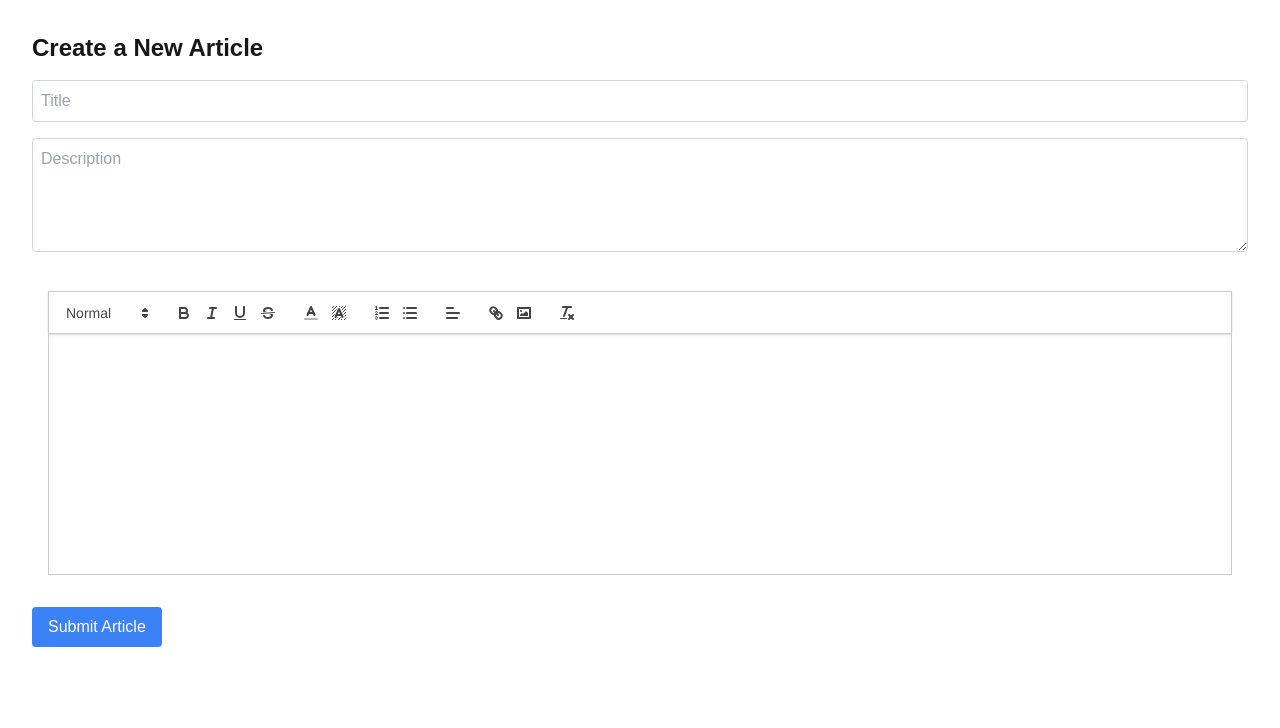
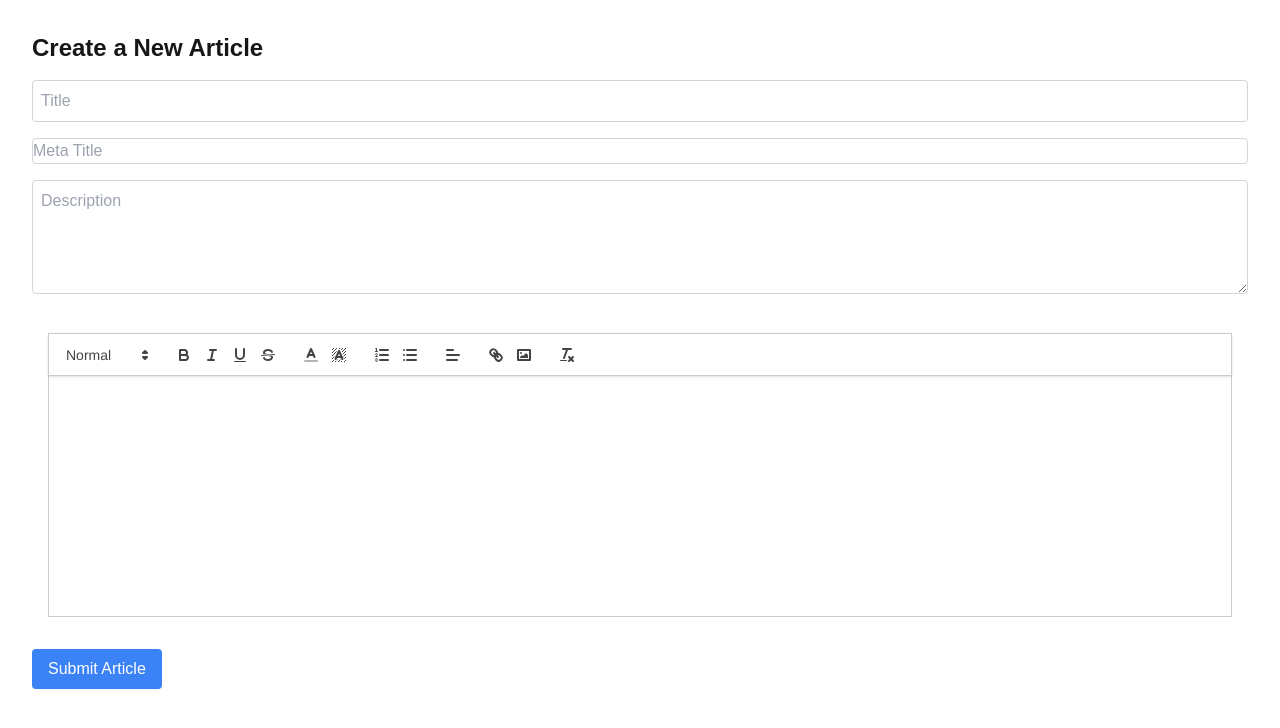
Before and after one commit to RaduRS/presswisp, a Next.js app: page /editor/article/create in a window 1280 px wide. Shown: the top 728 px of the page. Built offline with nearby package versions, Linux system fonts and the light colour scheme; no server answers.

Commit message:
latest SEO updates

```diff
--- a/app/[path]/page.tsx
+++ b/app/[path]/page.tsx
@@ -1,5 +1,4 @@
 import client from "@/lib/apolloClient";
-
 import { Metadata } from "next";
 import { GET_ARTICLE } from "../api/graphql/queries";
 
@@ -23,7 +22,7 @@ export async function generateMetadata({
   }
 
   return {
-    title: article.title,
+    title: article.metaTitle,
     description: article.description,
   };
 }
--- a/app/api/graphql/mutations.ts
+++ b/app/api/graphql/mutations.ts
@@ -5,6 +5,7 @@ export const CREATE_ARTICLE = gql`
     createArticle(input: $input) {
       id
       title
+      metaTitle
       description
       path
       body
--- a/app/api/graphql/queries.ts
+++ b/app/api/graphql/queries.ts
@@ -5,6 +5,7 @@ export const GET_ARTICLES = gql`
     getArticles {
       id
       title
+      metaTitle
       description
       path
       body
@@ -18,6 +19,7 @@ export const GET_ARTICLE = gql`
     getArticle(path: $path) {
       id
       title
+      metaTitle
       description
       path
       body
--- a/app/api/graphql/resolvers.ts
+++ b/app/api/graphql/resolvers.ts
@@ -39,6 +39,7 @@ const resolvers = {
       try {
         const newArticle = new Article({
           title: input.title,
+          metaTitle: input.metaTitle,
           description: input.description,
           path: input.path,
           body: input.body,
--- a/app/api/graphql/schema.ts
+++ b/app/api/graphql/schema.ts
@@ -4,6 +4,7 @@ export const typeDefs = gql`
   type Article {
     id: ID!
     title: String!
+    metaTitle: String!
     description: String!
     path: String!
     body: String!
@@ -13,6 +14,7 @@ export const typeDefs = gql`
   # Input for creating a new article
   input CreateArticleInput {
     title: String!
+    metaTitle: String!
     description: String!
     path: String!
     body: String!
--- a/app/editor/article/create/page.tsx
+++ b/app/editor/article/create/page.tsx
@@ -8,6 +8,7 @@ import { generatePath } from "@/helpers/TimeHelper";
 
 const CreateArticle = () => {
   const [title, setTitle] = useState("");
+  const [metaTitle, setMetaTitle] = useState("");
   const [description, setDescription] = useState("");
   const [articleBody, setArticleBody] = useState("");
   const [createArticle, { loading, error }] = useMutation(CREATE_ARTICLE);
@@ -20,6 +21,7 @@ const CreateArticle = () => {
         variables: {
           input: {
             title,
+            metaTitle,
             description,
             path,
             body: articleBody,
@@ -43,6 +45,15 @@ const CreateArticle = () => {
         onChange={(e) => setTitle(e.target.value)}
         className="w-full mb-4 p-2 border border-gray-300 rounded"
       />
+      <input
+        type="text"
+        placeholder="Meta Title"
+        value={metaTitle}
+        onChange={(e) => setMetaTitle(e.target.value)}
+        className="w-full mb-4 p
+      border border-gray-300 rounded"
+      />
+
       <textarea
         placeholder="Description"
         value={description}
--- a/app/page.tsx
+++ b/app/page.tsx
@@ -13,19 +13,19 @@ export async function generateMetadata(): Promise<Metadata> {
   const articles = data?.getArticles || [];
 
   const topArticle = articles[0];
-  const articleTitles = articles
-    .map((article: ArticleBase) => article.title)
+  const articleMetaTitles = articles
+    .map((article: ArticleBase) => article.metaTitle)
     .slice(0, 5);
 
   return {
     title: "PressWisp - Latest News",
-    description: `Explore the latest news and insights on PressWisp. Stay informed with curated articles on trending topics from trusted sources like: ${articleTitles.join(
+    description: `Explore the latest news and insights on PressWisp. Stay informed with curated articles on trending topics from trusted sources like: ${articleMetaTitles.join(
       ", "
     )}.`,
     openGraph: {
       title: "PressWisp - Latest News",
       description: topArticle
-        ? `PressWisp delivers top news and insights. Check out our featured article: "${topArticle.title}".`
+        ? `PressWisp delivers top news and insights. Check out our featured article: "${topArticle.metaTitle}".`
         : "PressWisp delivers top news and insights, curated to keep you informed and ahead of the curve.",
       type: "website",
       url: "https://presswisp.com/",
@@ -34,7 +34,7 @@ export async function generateMetadata(): Promise<Metadata> {
           url: topArticle?.imageSrc || "https://presswisp.com/default-og.png",
           width: 1200,
           height: 630,
-          alt: topArticle?.title || "PressWisp Homepage",
+          alt: topArticle?.metaTitle || "PressWisp Homepage",
         },
       ],
     },
--- a/components/CardComponent/Cards.tsx
+++ b/components/CardComponent/Cards.tsx
@@ -11,7 +11,7 @@ const Cards = ({ articles }: CardsProps) => {
       <Head>
         {articles.map((article) => (
           <React.Fragment key={article.id}>
-            <meta property="og:title" content={article.title} />
+            <meta property="og:title" content={article.metaTitle} />
             <meta property="og:description" content={article.description} />
             <meta
               property="og:url"
@@ -28,6 +28,7 @@ const Cards = ({ articles }: CardsProps) => {
             id={article.id}
             imageSrc="https://via.placeholder.com/150"
             title={article.title}
+            metaTitle={article.metaTitle}
             description={article.description}
             path={article.path}
             body={article.body}
--- a/lib/database/models/article.ts
+++ b/lib/database/models/article.ts
@@ -2,6 +2,7 @@ import mongoose from "mongoose";
 
 const ArticleSchema = new mongoose.Schema({
   title: { type: String, required: true },
+  metaTitle: { type: String, required: true },
   description: { type: String, required: true },
   path: { type: String, required: true },
   body: { type: String, required: true },
--- a/types/types.ts
+++ b/types/types.ts
@@ -7,6 +7,7 @@ export type QuillEditorProps = {
 export type ArticleInput = {
   input: {
     title: string;
+    metaTitle: string;
     description: string;
     path: string;
     body: string;
@@ -16,6 +17,7 @@ export type ArticleInput = {
 export type ArticleBase = {
   id: string;
   title: string;
+  metaTitle: string;
   description: string;
   path: string;
   body: string;
```
